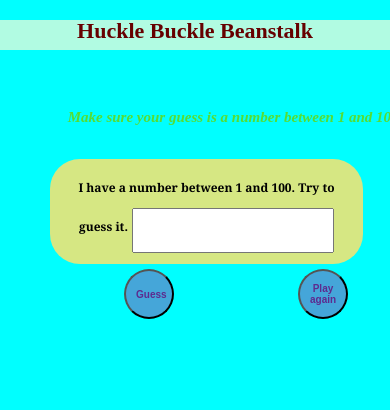
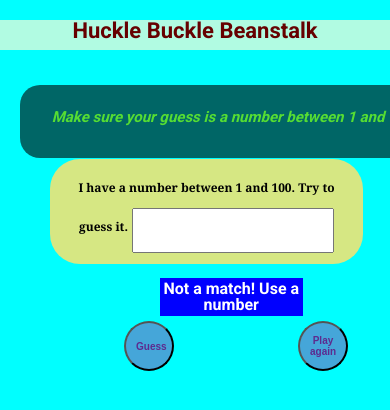
Before and after one commit to oadenekan/HotorCold, a plain HTML site: page index.html in a window 390 px wide. Both pictures are taken after a click on the button "Guess". Shown: the top 410 px of the page. Drawn offline with Linux system fonts and the light colour scheme.

Commit message:
Responsive

```diff
--- a/css/main.css
+++ b/css/main.css
@@ -10,29 +10,33 @@ body {
 /*First Heading*/
 h1 {
 	text-align: center;
-	background: #9d4bc2;
+	background: #a3d61b;
 	color: #C25D25;
 	font-size: 48px;
 	margin-top: 108px;
 	margin-left: 100px;
 	margin-right: 100px;
 	font-weight: bolder;
+	font-family: "Roboto", sans-serif;
 	}
 
 /*Instruction page*/
 .error-off {
 	height: 50px;
+	width: 100%;
+	font-family: "Roboto", sans-serif;
 	font-size: 38px;
 	font-weight: bold;
 	text-align: center;
+	background-color: rgba(0,0,0, 0.6);
 	margin-top: 95px;
-	margin-left: 15px;
 	color: #fff;
 	}
 
 /*Fieldset  Styling*/
 #field {
 	height: 100px;
+	font-family: "Roboto", sans-serif;
 	background:  #d6e783;
 	border-radius: 30px;
 	max-width: 70%;
@@ -41,10 +45,11 @@ h1 {
 	margin-top: 86px;
 	}
 
+
 /*Guess Box*/
 #guess, label {
 	font-size: 18px;
-	font-family: georgia, serif;
+	font-family: "Roboto", sans-serif;
 	margin-left: 20px;
 	margin-top: 30px;
 	}
@@ -62,6 +67,20 @@ h1 {
 	margin-top: 10px;
 	margin-left: 355px;
 	}
+
+.outerDiv {
+	position: relative;
+	padding: 3px;
+	width: 45%;
+	text-align: center;
+	font-weight: bold;
+	font-family: "Roboto", sans-serif;
+	margin: 0 auto;
+	margin-top: 14px;
+	margin-left: 358px;
+	background: navy;
+	color: white;
+}
 
 /************************************
 MEDIA QUERIES
@@ -88,11 +107,11 @@ MEDIA QUERIES
 
 /*Instruction */
 	.error-off {
-	height: 90px;
 	font-size: 32px;
 	font-weight: bold;
-	margin-top: 95px;
-	margin-left: 15px;
+	margin-top: 115px;
+	padding-top: 10px;
+	background-color: rgba(0,0,0, 0.6);
 
 }
 
@@ -110,7 +129,7 @@ MEDIA QUERIES
 /*Guess Box*/
 	#guess, label {
 	font-size: 15px;
-	font-family: georgia, serif;
+	font-family: "Roboto", sans-serif;
 	margin-left: 20px;
 	margin-top: 30px;
 
@@ -129,6 +148,21 @@ MEDIA QUERIES
 	margin-top: 10px;
 	margin-left: 405px;
 	}
+
+.outerDiv {
+	position: relative;
+	padding: 3px;
+	width: 25%;
+	text-align: center;
+	font-weight: bold;
+	font-family: "Roboto", sans-serif;
+	margin: 0 auto;
+	margin-top: 14px;
+	margin-left: 362px;
+	background: navy;
+	color: white;
+}
+
 }
 
 @media screen and (max-width: 768px){
@@ -151,17 +185,16 @@ MEDIA QUERIES
 
 /*Instruction page*/
 .error-off {
-	width: 60%;
-	height: 90px;
+	width: 100%;
 	font-size: 26px;
 	font-weight: bold;
 	font-style: italic;
 	margin-top: 64px;
-	margin-left: 180px;
 	margin-right: auto;
 	color: rgb(255, 255, 255);
 	padding-top: 40px;
 	padding-bottom: 10px;
+    background-color: rgba(0,0,0, 0.6);
 }
 
 /*Fieldset  Styling*/
@@ -173,15 +206,17 @@ MEDIA QUERIES
 	text-align: center;
 	margin-left: 118px;
 	margin-top: 22px;
+	padding-top: 12px;
 }
 
 /*Guess Box*/
 #guess, label {
 	font-size: 15px;
 	font-weight: bold;
-	font-family: georgia, serif;
+	font-family: "Roboto", sans-serif;
 	margin-left: 20px;
 	padding-bottom: 10px;
+	margin-top: 20px;
 
 }
 
@@ -198,6 +233,21 @@ MEDIA QUERIES
 	margin-top: 10px;
 	margin-left: 284px;
 	}
+
+.outerDiv {
+	position: relative;
+	padding: 3px;
+	width: 35%;
+	text-align: center;
+	font-weight: bold;
+	font-family: "Roboto", sans-serif;
+	margin: 0 auto;
+	margin-top: 14px;
+	margin-left: 240px;
+	background: navy;
+	color: white;
+}
+
 }
 
 
@@ -226,6 +276,7 @@ MEDIA QUERIES
 	margin-top: 35px;
 	margin-left: 20px;
 	color: #5d3;
+	background-color: rgba(0,0,0, 0.6);
 	}
 
 #field {
@@ -258,6 +309,21 @@ MEDIA QUERIES
 	margin-top: 5px;
 	margin-left: 124px;
 	}
+
+.outerDiv {
+	position: relative;
+	padding: 3px;
+	width: 35%;
+	text-align: center;
+	font-weight: bold;
+	font-family: "Roboto", sans-serif;
+	margin: 0 auto;
+	margin-top: 14px;
+	margin-left: 160px;
+	background: blue;
+	color: white;
+}
+
 }
 
 @media screen and (max-width: 320px){
@@ -300,7 +366,7 @@ MEDIA QUERIES
 	font-size: 12px;
 	font-family: georgia, serif;
 	margin-left: 0px;
-	margin-top: 13px;
+	margin-top: 4px;
 	height: 30px;
 
 	}
@@ -313,7 +379,21 @@ MEDIA QUERIES
 	font-weight: bold;
 	float: left;
 	font-size: 10px;
-	margin-top: 50px;
+	margin-top: 20px;
 	margin-left: 66px;
 	}
+
+.outerDiv {
+	position: relative;
+	padding: 3px;
+	width: 30%;
+	margin: 0 auto;
+	margin-top: 14px;
+	background: blue;
+	color: white;
+	text-align: center;
+	font-weight: bold;
+	font-family: "Roboto", sans-serif;
 }
+
+}
--- a/index.html
+++ b/index.html
@@ -6,7 +6,7 @@
     <title>Huckle Buckle Beanstalk</title>
     <link rel="stylesheet" type="text/css" href="css/reset.css" />
      <link rel="stylesheet" type="text/css" href="css/main.css" />
-	<link href='http://fonts.googleapis.com/css?family=PT+Sans:400,700|Cherry+Swash:700)' />
+	<link href='http://fonts.googleapis.com/css?family=Roboto:400,700' rel='stylesheet' type='text/css'>
 
 	</head>
 <body>
@@ -15,14 +15,13 @@
     <form id="guess-form" name="myForm">
     	<fieldset id="field">
         <label for="guess">I have a number between 1 and 100. Try to guess it.</label>
-        <input type="text" name="guess" id="guess">
+        <input type="text" name="guess" id="guess" maxlength="3">
         </fieldset>
+         <div class="outerDiv"></div>
         <button type="button" id="guessBtn" class="off">Guess</button>
         <button type="button" id="reset" class="off">Play again</button>
     </form>
-    <div class="outerDiv">
-        <div class="innerDiv"></div>
-    </div>
+
     <script src="js/jquery-1.11.1.js"></script>
     <script type="text/javascript" src="js/main2.js"></script>
 </body>
--- a/js/main2.js
+++ b/js/main2.js
@@ -5,7 +5,11 @@ var guessNum;
 var game = {
 	init: function() {
 		$("#reset").click(game.reload);
-		$("#guessBtn").click(game.check);
+		$(".outerDiv").hide();
+		$("#guessBtn").click(function(event) {
+			event.preventDefault();
+			game.check();
+		});
 	},
 
 
@@ -15,41 +19,42 @@ var game = {
 
 
 	check: function(guessNum){
-		guessNum = parseInt($("#guess").val());
+		guessNum = ($("#guess").val());
 		console.log(guessNum);
 		if (isNaN(guessNum) || (guessNum === ""))
 			{
-				alert("Not a match! Use a number");
+				$('.outerDiv').html("Not a match! Use a number")
+				$("#guess").val("");
 			}
 		else if (guessNum > 100 || guessNum < 0)
 			{
-				alert("Enter a number between 0 and 100");
+				$('.outerDiv').html("Enter a number between 0 and 100")
 				$("#guess").val("");
 			}
 		else
 			{
 				(game.checkRange());
 			}
+			$('.outerDiv').show();
 	},
 
 
 	checkRange: function(num){
-			guessNum = parseInt($("#guess").val());
-			alert('guessNum: ' + guessNum  +' previousGuess: ' + previousGuess);
+			guessNum = ($("#guess").val());
 			if (guessNum == computerChoice)
 			{
-				alert('You are right');
+				$('.outerDiv').html("You are right")
 				return true;
 			}
 			else if(Math.abs(computerChoice - previousGuess) > Math.abs(computerChoice - guessNum))
 			{
-				alert('You are hot!');
+				$('.outerDiv').html("You are hot")
 				$("#guess").val("");
 			}
 
 			else
 			{
-				alert("You are cold");
+				$('.outerDiv').html("You are cold")
 				$("#guess").val("");
 			}
 			 previousGuess = guessNum;
```
